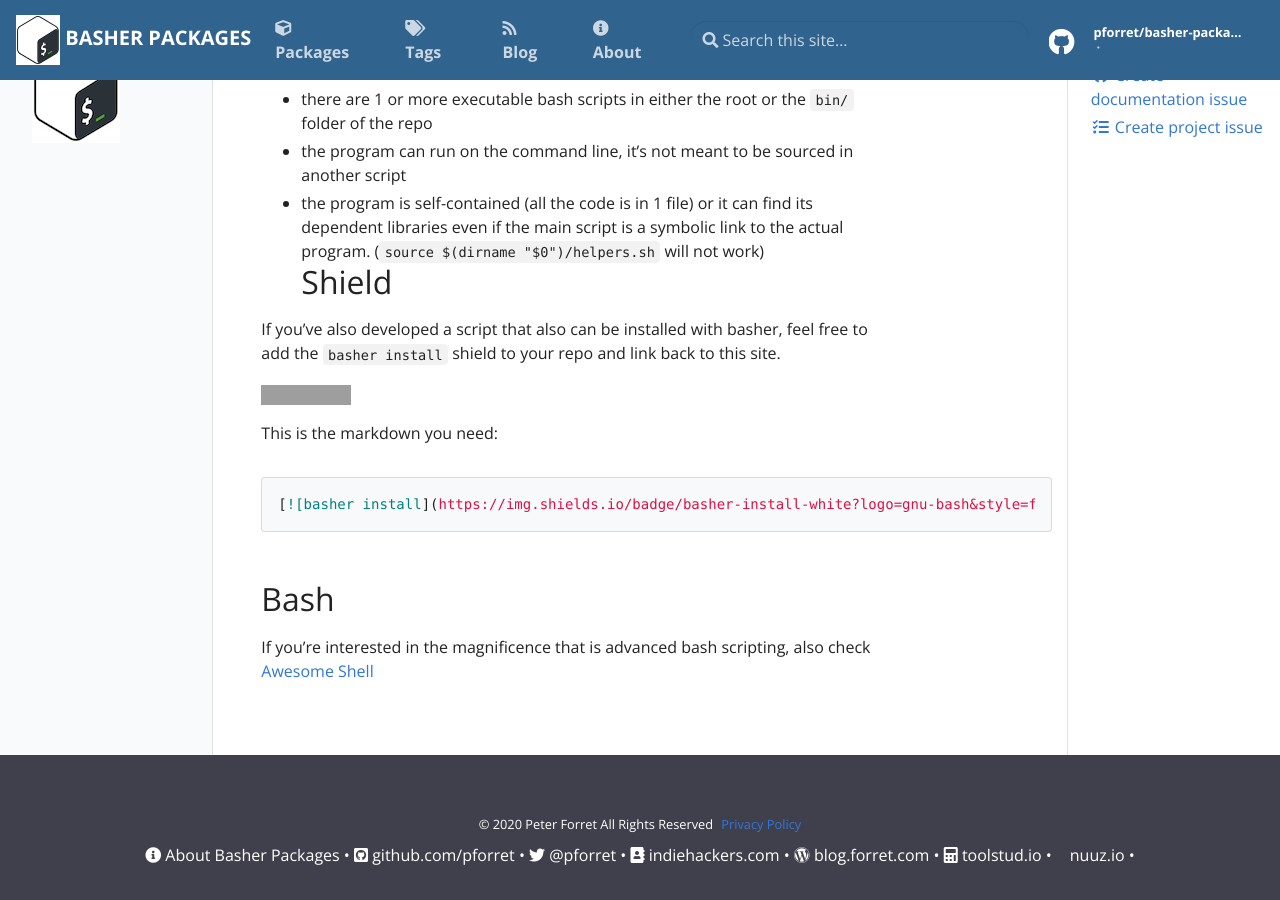
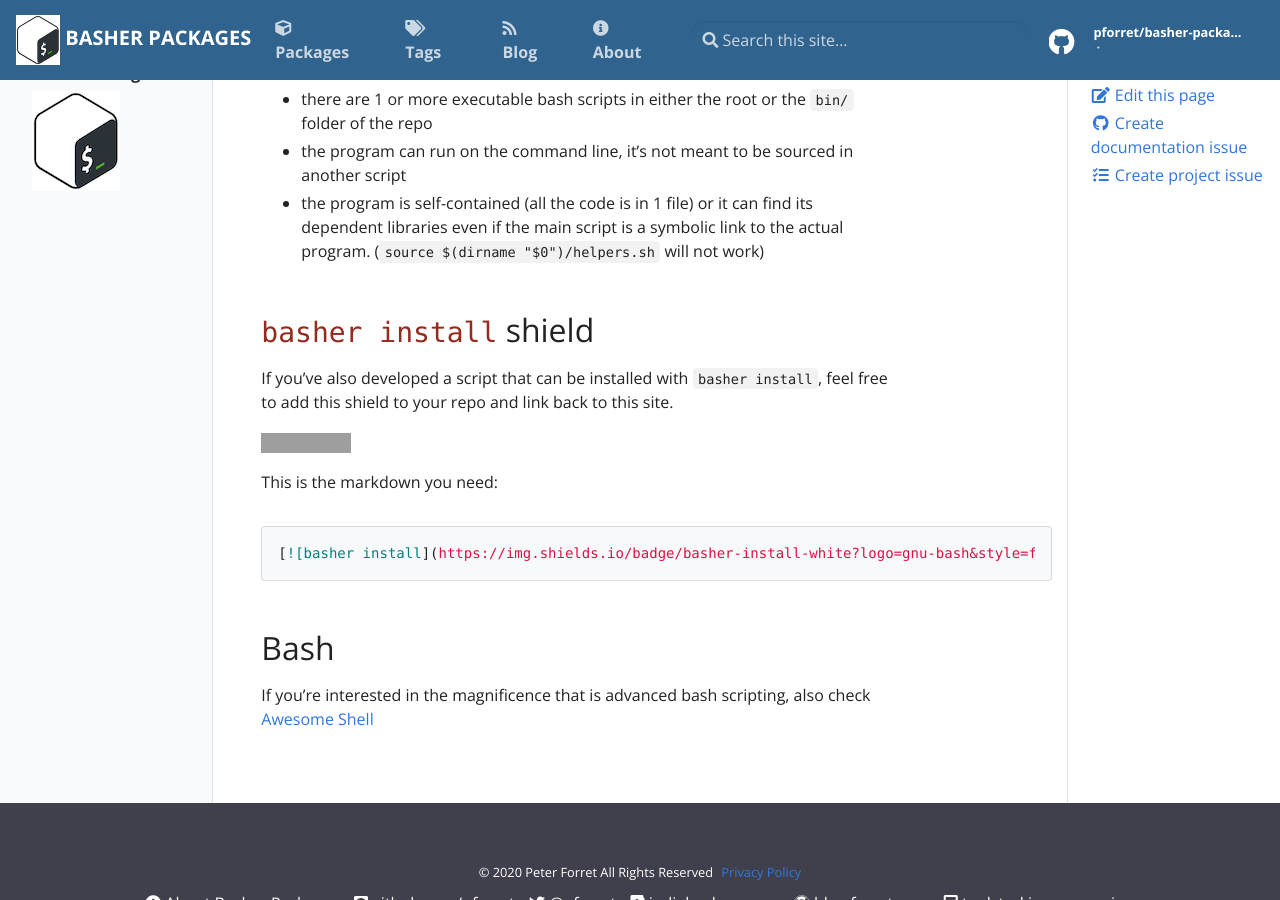
Before and after one commit to gitparade-com/basher.it, a Jekyll site: the page built from pages/about.md, in a window 1280 px wide and 900 px high, scrolled down 490 px. Built offline with Jekyll 4.4.1, drawn with Linux system fonts in a browser that asks for light colours; comment, search, counter and statistics services are not loaded; grey boxes are pictures that could not be loaded.

Commit message:
Fix about markdown

```diff
--- a/pages/about.md
+++ b/pages/about.md
@@ -18,9 +18,10 @@ Typically, this means
 * there are 1 or more executable bash scripts in either the root or the `bin/` folder of the repo
 * the program can run on the command line, it's not meant to be sourced in another script
 * the program is self-contained (all the code is in 1 file) or it can find its dependent libraries even if the main script is a symbolic link to the actual program. (`source $(dirname "$0")/helpers.sh` will not work)
-## Shield
 
-If you've also developed a script that also can be installed with basher, feel free to add the `basher install` shield to your repo and link back to this site.
+## `basher install` shield
+
+If you've also developed a script that can be installed with `basher install`, feel free to add this shield to your repo and link back to this site.
 
 [![basher install](https://img.shields.io/badge/basher-install-white?logo=gnu-bash&style=flat)](https://basher-packages.forret.com/package/)
 
```
